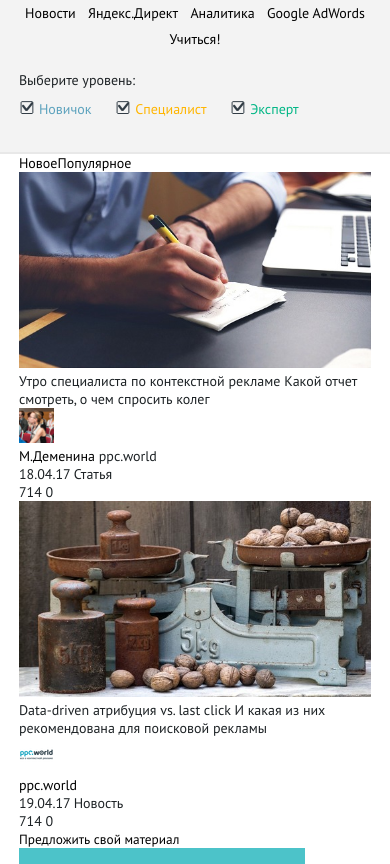
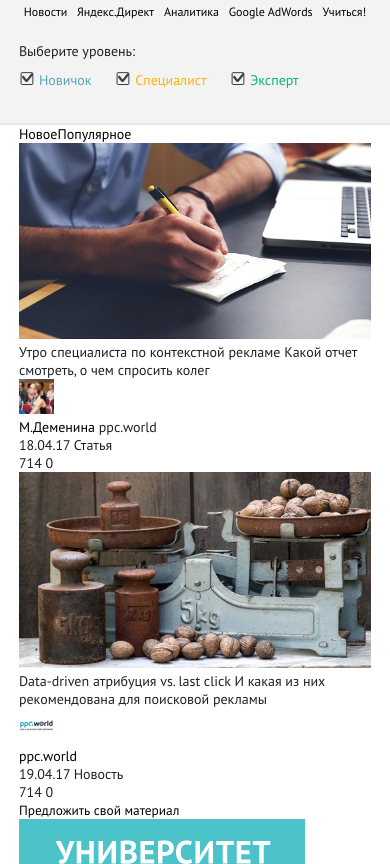
Before and after one commit to fiendjk/ppc.world, a website: page index.html in a window 390 px wide. Shown: the part 136-1000 px from the top of the page. Drawn offline with nearby package versions, Linux system fonts and the light colour scheme; files that its build step writes are made by us from their sources.

Commit message:
уменьшил шрифт меню при маленьком разрешении

```diff
--- a/less/blocks/menu.less
+++ b/less/blocks/menu.less
@@ -25,6 +25,9 @@
     @media (max-width: 1189px) {
       font-size: 14px;
     }
+    @media (max-width: 600px) {
+      font-size: 12px;
+    }
     &:hover {
       border-bottom-color: #00b685;
     }
```
